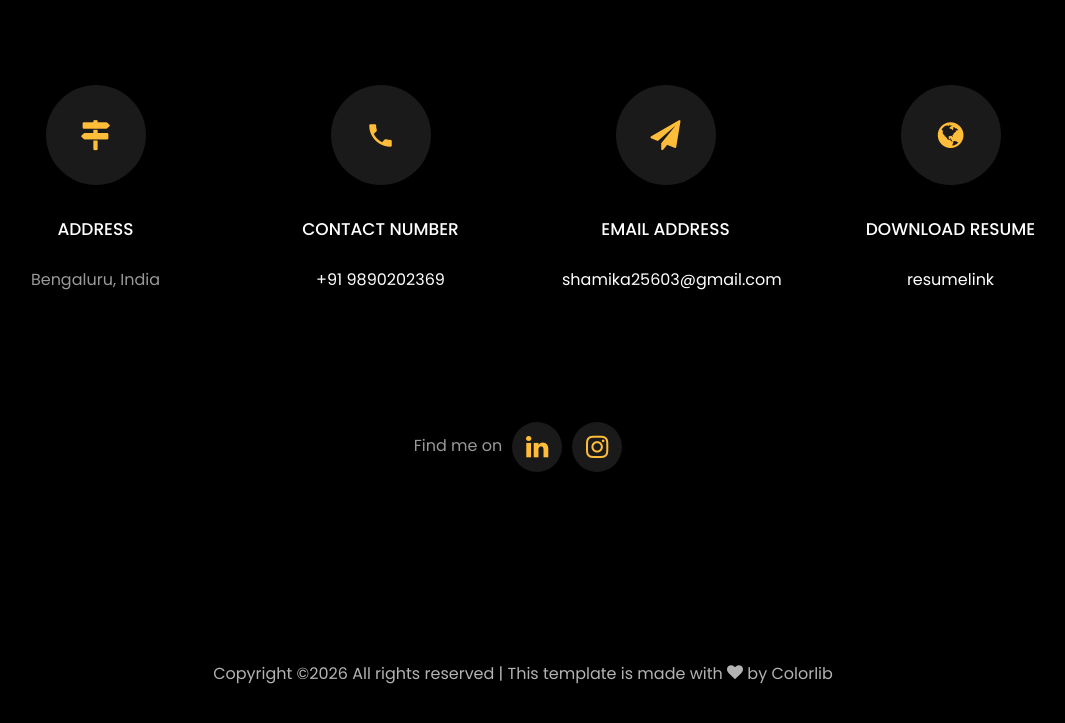
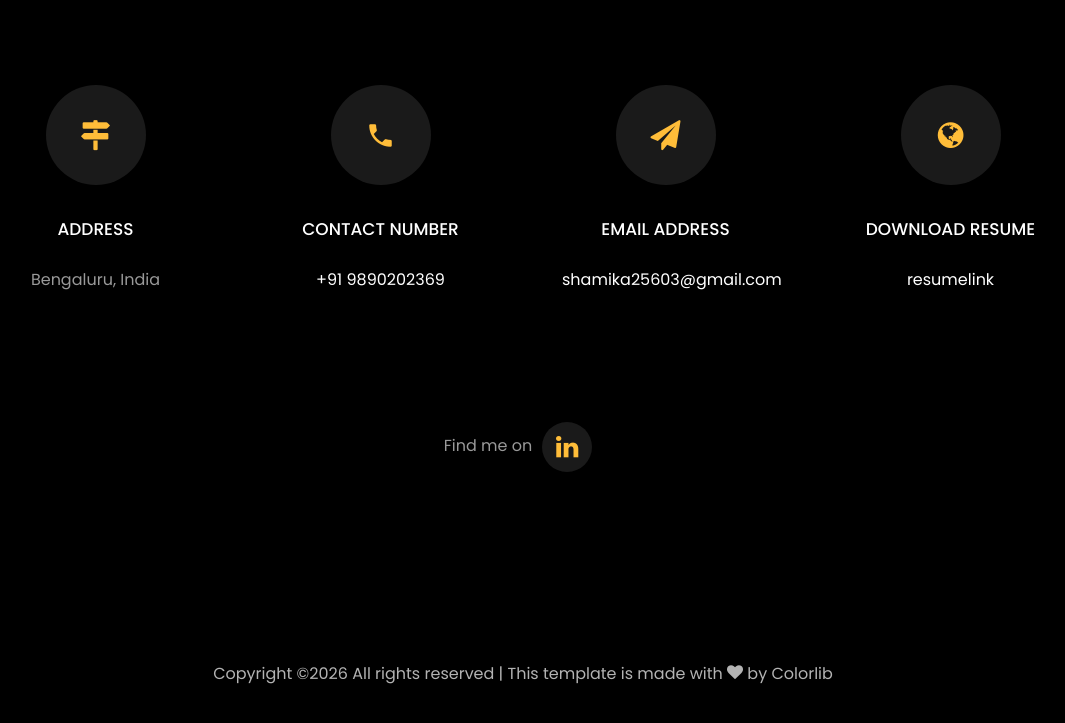
Before and after one commit to Shamika25/Portfolio-Website-Template, a plain HTML site: page index.html in a window 1280 px wide. Shown: the part 5217-5940 px from the top of the page, without its empty margins (117-1182 px from the left). Drawn offline with Linux system fonts and the light colour scheme; files whose address does not match are found by name.

Commit message:
Update index.html

```diff
--- a/index.html
+++ b/index.html
@@ -538,7 +538,6 @@
 					<ul class="ftco-footer-social list-unstyled d-flex justify-content-center align-items-center mb-0">
 					  <li class="ftco-animate normal-txt">Find me on  </li>
 					  <li class="ftco-animate"><a href="http://linkedin.com/in/shamika-deshmukh-07a120359"><span class="icon-linkedin"></span></a></li>
-				      <li class="ftco-animate"><a href="https://www.instagram.com/sha_mikad25?igsh=MTdnb2Vyd200cTdlNA=="><span class="icon-instagram"></span></a></li>
 					</ul>
 				<br>
 		   </div>
```
